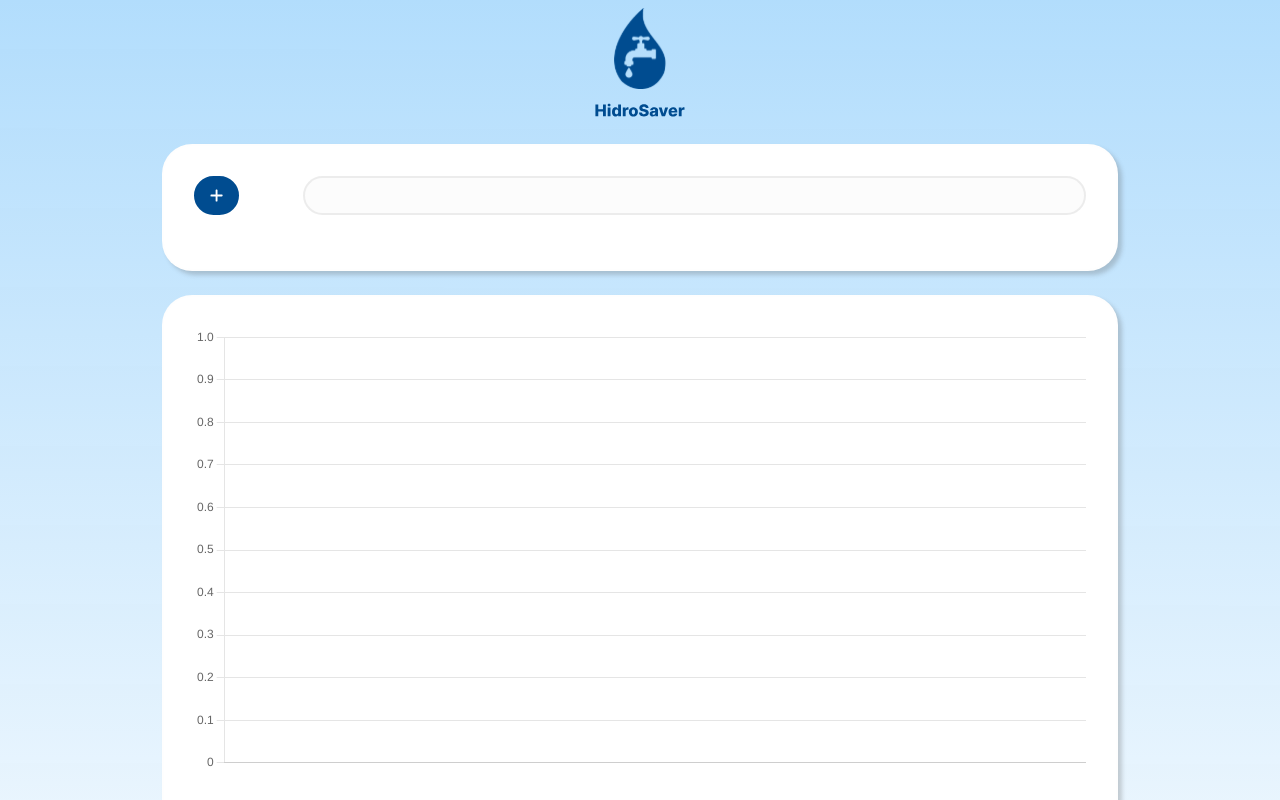
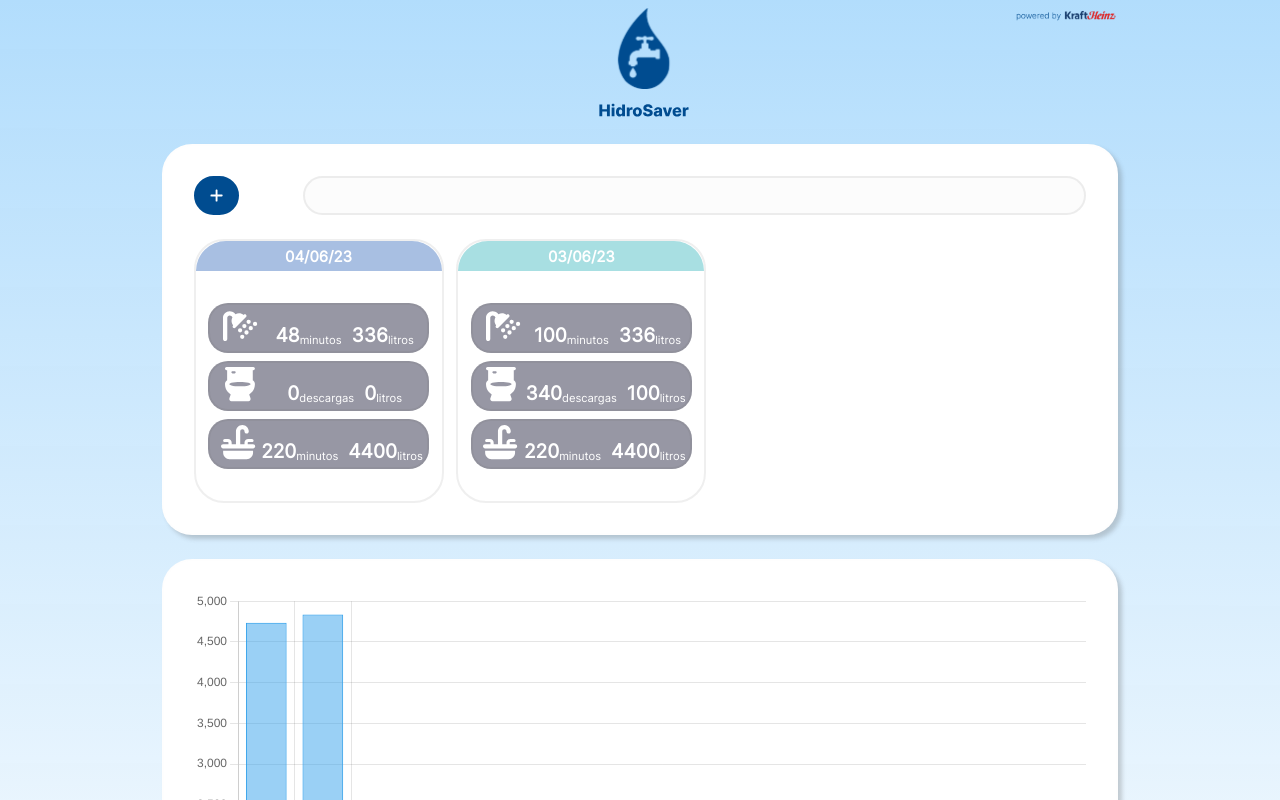
Before and after one commit to nathborges/hidrosaver, a Vue app in the folder frontend/: page / in a window 1280 px wide. Shown: the top 800 px of the page. Built offline with nearby package versions, Linux system fonts and the light colour scheme.

Commit message:
this is the last commit, i hope.

```diff
--- a/frontend/src/App.vue
+++ b/frontend/src/App.vue
@@ -21,10 +21,10 @@ export default {
             showModal: false,
         }
     },
-    mounted() {
+    created() {
         const dummyData = `[
     {
-        "day": "05/06/23",
+        "day": "04/06/23",
         "metrics": {
             "banho": { "quantity": 48, "liters": 336 },
             "torneira": { "quantity": 220, "liters": 4400 },
@@ -38,31 +38,20 @@ export default {
             "torneira": { "quantity": 220, "liters": 4400 },
             "descarga": { "quantity": 340, "liters": 100 }
         }
-    },
-    {
-        "day": "02/06/23",
-        "metrics": {
-            "banho": { "quantity": 10, "liters": 10 },
-            "torneira": { "quantity": 200, "liters": 200 },
-            "descarga": { "quantity": 340, "liters": 400 }
-        }
-    },
-    {
-        "day": "01/06/23",
-        "metrics": {
-            "banho": { "quantity": 3, "liters": 3 },
-            "torneira": { "quantity": 123, "liters": 12 },
-            "descarga": { "quantity": 323, "liters": 32 }
-        }
     }
 ]`
         const metricas = localStorage.getItem('metrics')
+        const metricsArray = JSON.parse(metricas)
 
-        if (metricas) {
+        if (metricsArray) {
+            if (metricsArray.length !== 0) {
+                return
+            }
+
             return
         }
 
-        const dummyDataString = JSON.stringify(dummyData)
+        const dummyDataString = JSON.parse(JSON.stringify(dummyData))
         localStorage.setItem('metrics', dummyDataString)
     },
     methods: {
@@ -89,6 +78,7 @@ export default {
 }
 
 body {
+    background-color: rgba(123, 197, 251, 0.74);
     background: no-repeat center
         linear-gradient(
             180.06deg,
--- a/frontend/src/components/HomePage.vue
+++ b/frontend/src/components/HomePage.vue
@@ -1,6 +1,9 @@
 <template>
     <div id="flex-container">
-        <img class="logo" src=".././assets/logo.svg" />
+        <div id="flex-img">
+            <img class="logo" src=".././assets/logo.svg" />
+            <img class="kraft-logo" src=".././assets/kraft.png" />
+        </div>
         <InputMetrics class="inputComponent" @openModal="emitOpenModal" />
         <Graphic id="graphicComponent"/>
     </div>
@@ -32,6 +35,24 @@ export default {
 .logo {
     height: 14vh;
 }
+
+#flex-img {
+    display: flex;
+    align-content: center;
+    justify-content: center;
+}
+
+.logo {
+    flex: 1;
+    padding-left: 11.5%;
+}
+
+.kraft-logo {
+    flex: 0.1;
+    height: 15px;
+    display: inline-block;
+}
+
 #flex-container {
     display: flex;
     flex-direction: column;
--- a/frontend/src/components/modal/Modal.vue
+++ b/frontend/src/components/modal/Modal.vue
@@ -128,6 +128,7 @@ export default {
 
             if (!metrics) {
                 metrics = []
+                newItem.metrics[this.selectedAction.code].liters = this.times * targetLiter
                 metrics.unshift(newItem)
                 localStorage.setItem('metrics', JSON.stringify(metrics))
                 return
@@ -139,6 +140,7 @@ export default {
             })
 
             if (todayMetric.length == 0) {
+                newItem.metrics[this.selectedAction.code].liters = this.times * targetLiter
                 metrics.unshift(newItem)
             } else {
                 const targetMetric = todayMetric[0]
@@ -153,7 +155,7 @@ export default {
                     targetLiter
 
                 metrics = metrics.filter((eachMetric) => {
-                    eachMetric.day !== targetMetric.day
+                    return eachMetric.day !== targetMetric.day
                 })
 
                 metrics.unshift(targetMetric)
--- a/frontend/src/components/subcomponents/ButtonAndSearchBar.vue
+++ b/frontend/src/components/subcomponents/ButtonAndSearchBar.vue
@@ -7,7 +7,7 @@
                 style="color: #ffff"
             />
         </a>
-        <input v-model="parameter" @keydown="searchForAValue"/>
+        <input v-model="parameter" @keyup="searchForAValue"/>
     </div>
 </template>
 <script>
--- a/frontend/src/components/subcomponents/Carousel.vue
+++ b/frontend/src/components/subcomponents/Carousel.vue
@@ -31,7 +31,8 @@ export default {
     },
     computed: {
         returnFilteredInputs() {
-            if (this.valueSearched == '') {
+            console.log(this.valueSearched)
+            if (this.valueSearched == '' || this.inputs.length == 0) {
                 return this.inputs
             }
             return this.inputs.filter((eachInput) => {
--- a/frontend/src/components/subcomponents/Graphic.vue
+++ b/frontend/src/components/subcomponents/Graphic.vue
@@ -97,6 +97,7 @@ export default {
             });
 
             this.averageLiters = this.allLiters / this.days.length
+            this.averageLiters = this.averageLiters.toFixed(2)
         },
     },
 }
```
Also changed, not shown: frontend/src/assets/kraft.png (added).
